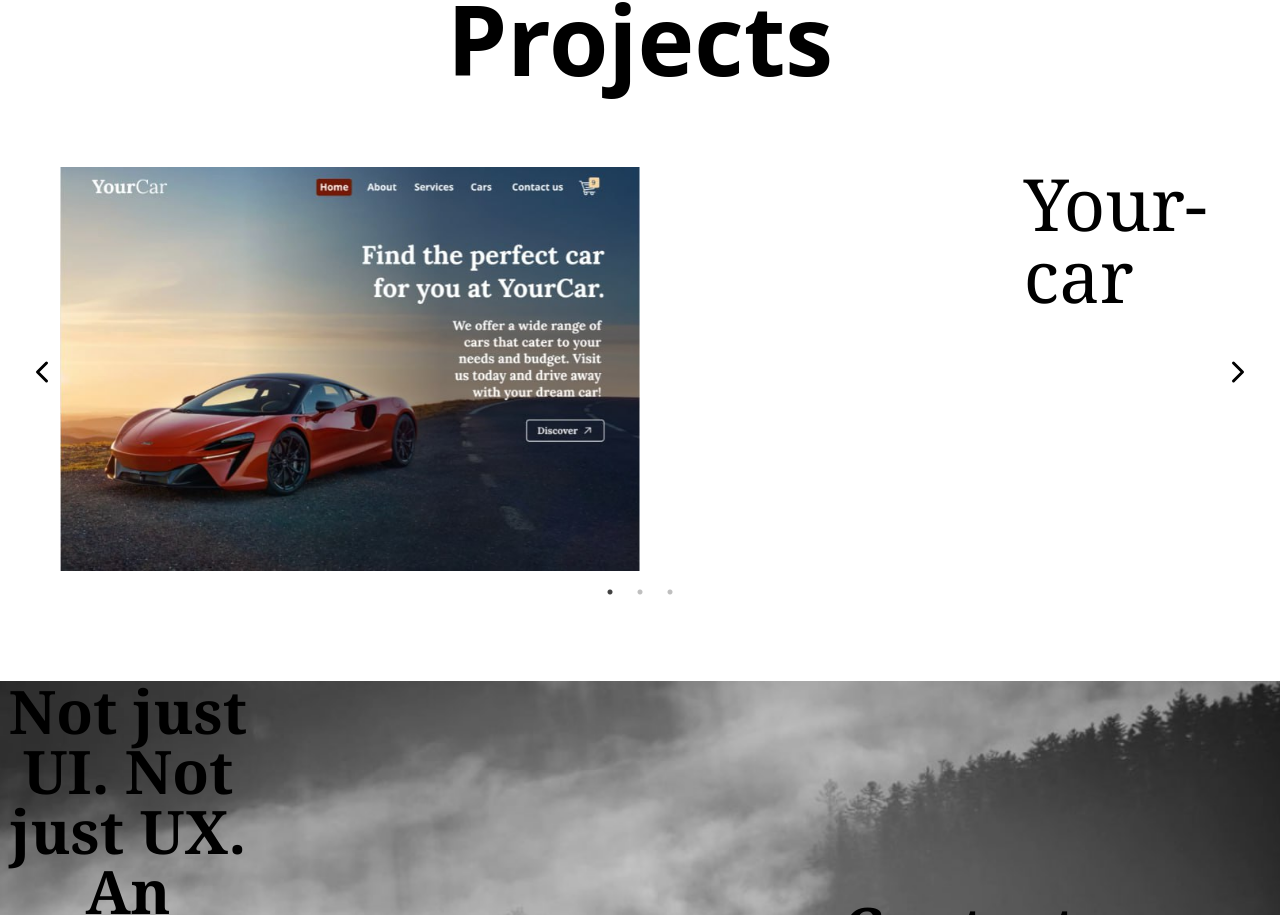
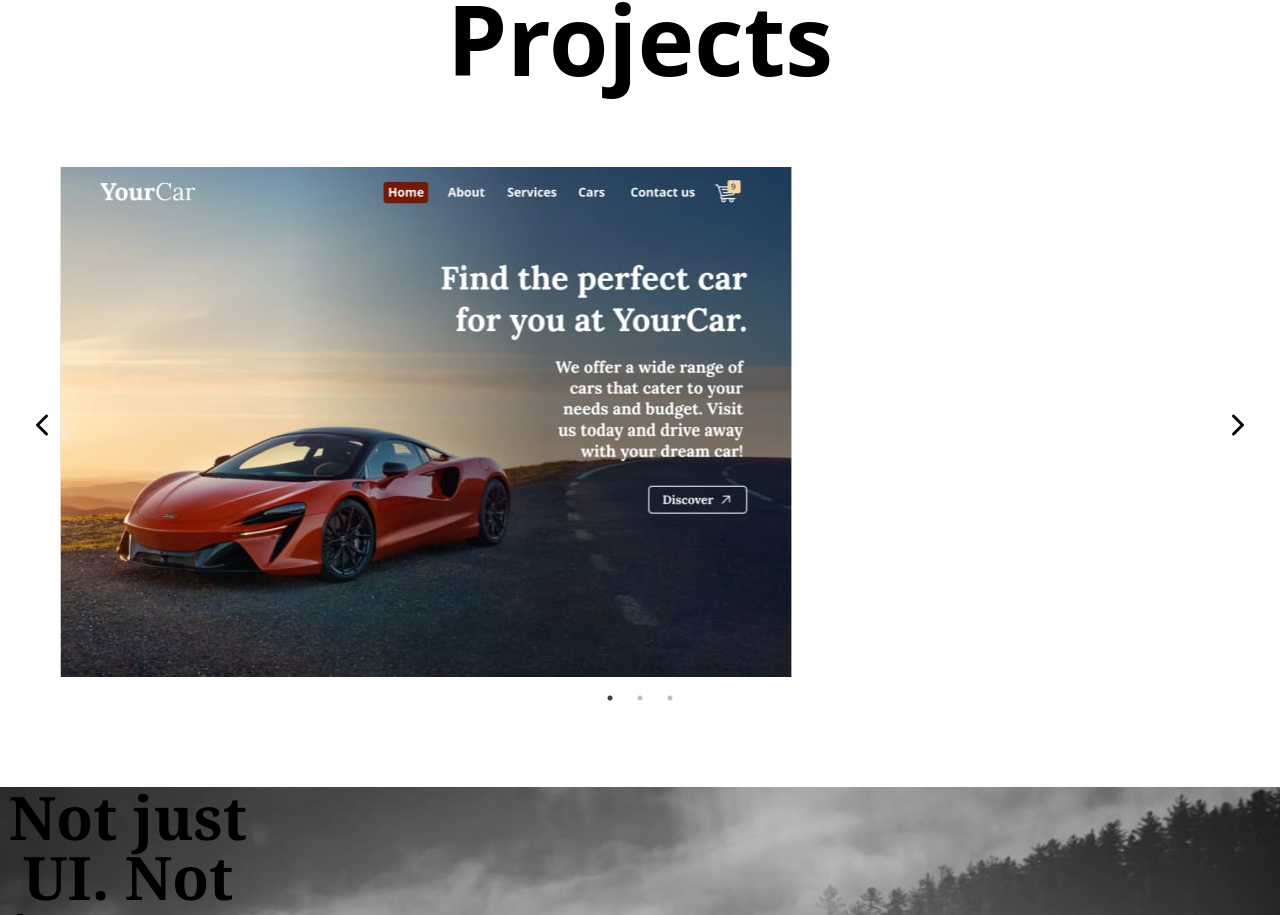
Before and after one commit to Naolag/Portfolio, a React (Vite) app in the folder portfolio/: page / in a window 1280 px wide. Shown: the part 1750-2665 px from the top of the page. Built offline with nearby package versions, Linux system fonts and the light colour scheme.

Commit message:
small changes in project page

```diff
--- a/portfolio/src/Pages/Project.jsx
+++ b/portfolio/src/Pages/Project.jsx
@@ -99,11 +99,7 @@ function Cars() {
                               src={d.image}
                               className="h-auto max-h-[600px]"/>
                     </div>
-                    <div className="">
-                        <div className="text-7xl font-serif">
-                            {d.name}
-                            </div>
-                    </div>
+
                 </div>
               </div>
             ))}
```
